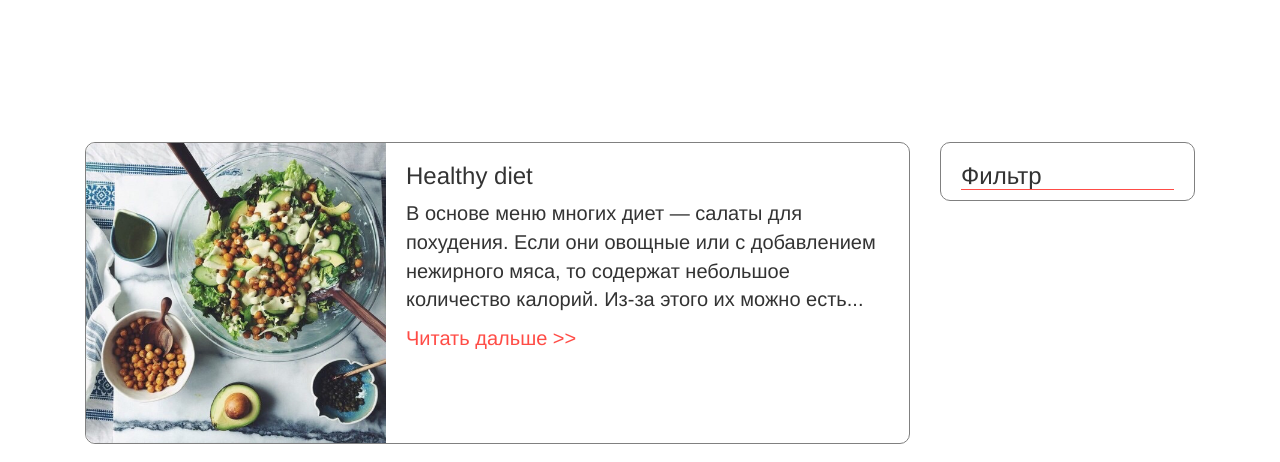
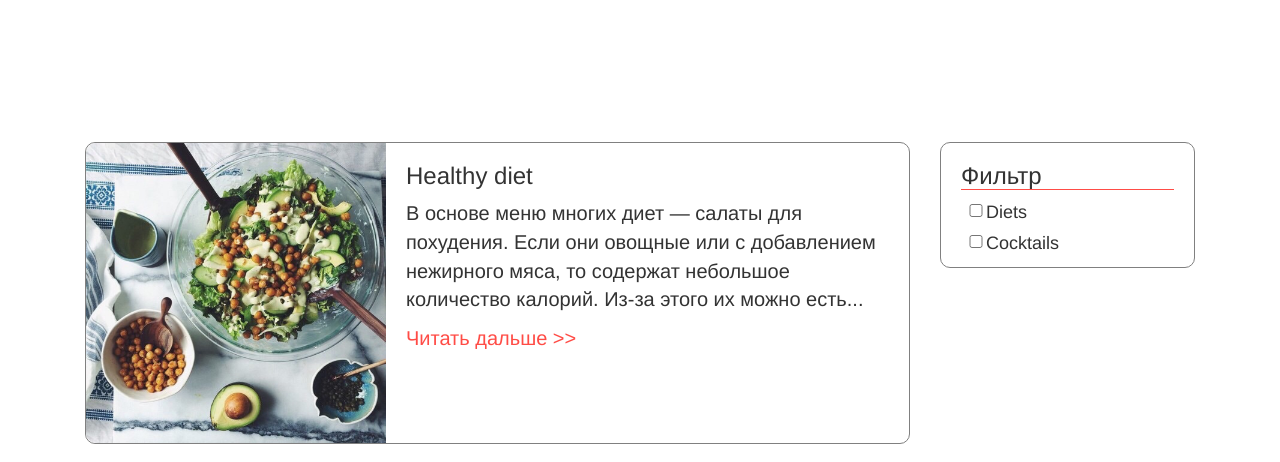
Before and after one commit to mrsn5/Healzy, a web app: file Frontend/www/blog.html in a window 1280 px wide. Shown: the part 378-840 px from the top of the page. Run offline with its HTML, style and script files only (its server is not run), Linux system fonts and the light colour scheme; style sheets or scripts are compiled from the project's sources; some libraries are stand-ins or nearby versions.

Commit message:
blog start

```diff
--- a/Frontend/www/assets/less/main.less
+++ b/Frontend/www/assets/less/main.less
@@ -44,6 +44,7 @@
     width: 300px;
     height: 300px;
     border-radius: 10px 0px 0px 10px;
+    object-fit: cover;
   }
 }
 
@@ -55,7 +56,15 @@
 
   }
   .filter-list {
-
+    padding: 0px 20px;
+    input {
+      margin-left: 0px;
+      width: 30px;
+    }
+    label {
+      margin-left: 5px;
+      font-size: 18px;
+    }
   }
 }
 
--- a/Frontend/www/blog.html
+++ b/Frontend/www/blog.html
@@ -69,9 +69,9 @@
 
             <div class="content">
                 <div class="article-short">
-                    <img src="assets/images/salade.jpg">
-                    <h3>Healthy diet</h3>
-                    <p>В основе меню многих диет — салаты для похудения. Если они овощные или с добавлением нежирного мяса, то содержат небольшое количество калорий. Из-за этого их можно есть...</p>
+                    <img src="assets/images/food1.jpg">
+                    <h3>Cocktails</h3>
+                    <p>Жиросжигающие коктейли для похудения, как и питательные, а также очищающие – прекрасно дополнят любую диету. Они ускоряют метаболизм, чем способствуют быстрому сбрасыванию...</p>
                     <a href="#">Читать дальше >> </a>
                 </div>
             </div>
@@ -80,7 +80,16 @@
         <div class="filter col-md-3">
             <div class="content">
                 <h3>Фильтр</h3>
-                <div class="filter-list"></div>
+                <div class="filter-list">
+                    <div class="checkbox">
+                        <input id="checkBox" type="checkbox" id="dietsFilter" name="diets" >
+                        <label for="dietsFilter">Diets</label>
+                    </div>
+                    <div class="checkbox">
+                        <input id="cocktailsBox" type="checkbox" id="cocktailsFilter" name="diets" >
+                        <label for="cocktailsFilter">Cocktails</label>
+                    </div>
+                </div>
             </div>
         </div>
     </div>
```
